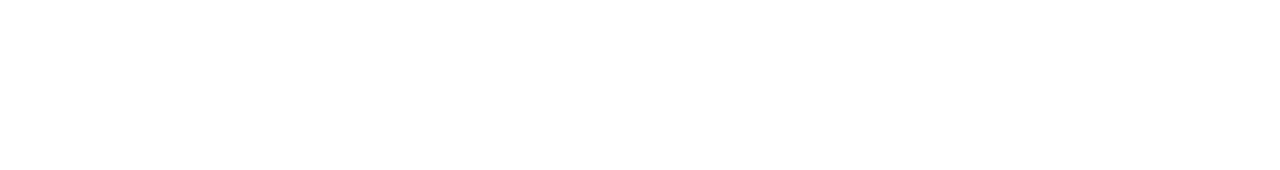
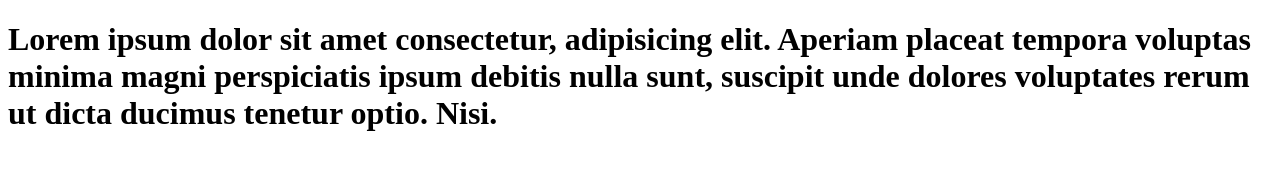
Before and after one commit to avazbeksobirov/col, a plain HTML site: page index.html in a window 1280 px wide. Drawn offline with Linux system fonts and the light colour scheme.

Commit message:
addet index.html file

```diff
--- a/index.html
+++ b/index.html
@@ -1,11 +1,16 @@
 <!DOCTYPE html>
 <html lang="en">
+
 <head>
     <meta charset="UTF-8">
     <meta name="viewport" content="width=device-width, initial-scale=1.0">
     <title>Document</title>
 </head>
+
 <body>
+    <h1>Lorem ipsum dolor sit amet consectetur, adipisicing elit. Aperiam placeat tempora voluptas minima magni
+        perspiciatis ipsum debitis nulla sunt, suscipit unde dolores voluptates rerum ut dicta ducimus tenetur optio.
+        Nisi.</h1>
+</body>
 
-</body>
 </html>
```
